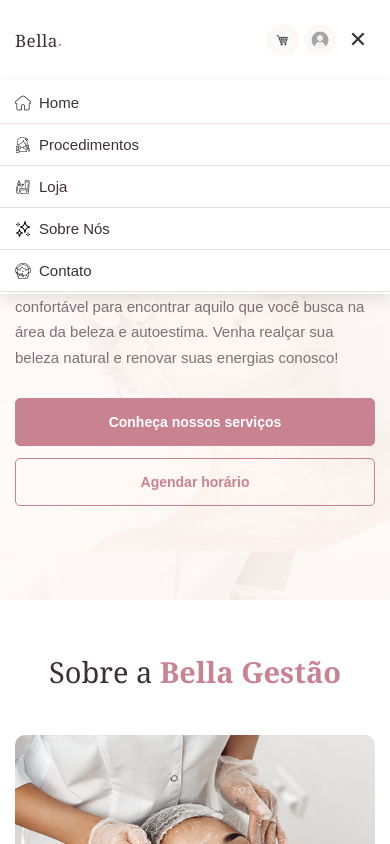
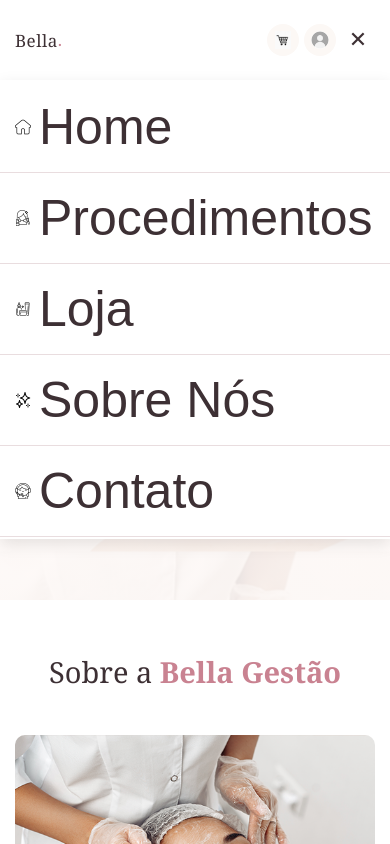
Before and after one commit to kmmclovis-create/aplicativobellagestao, a React (Vite) app: page / in a window 390 px wide. Both pictures are taken after a click on the button "Abrir menu". Shown: the top 844 px of the page. Built offline with nearby package versions, Linux system fonts and the light colour scheme.

Commit message:
Increase font size in MenuMobile component

```diff
--- a/src/components/MenuMobile.css
+++ b/src/components/MenuMobile.css
@@ -48,7 +48,7 @@
   color: #3d3034;
   text-decoration: none;
 
-  font-size: 1.5rem;
+  font-size: 5rem;
   line-height: 1.4;
 
   border-bottom: 1px solid #e9dddf;
```
